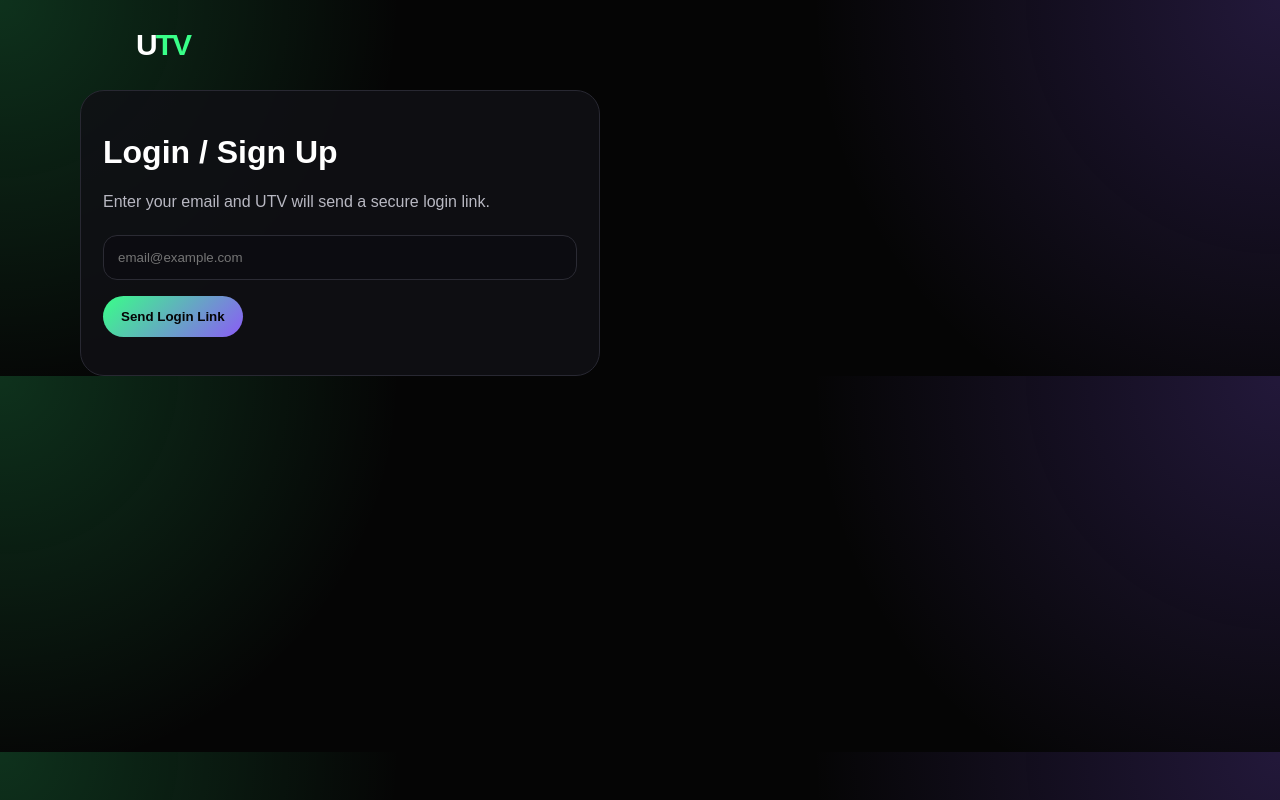
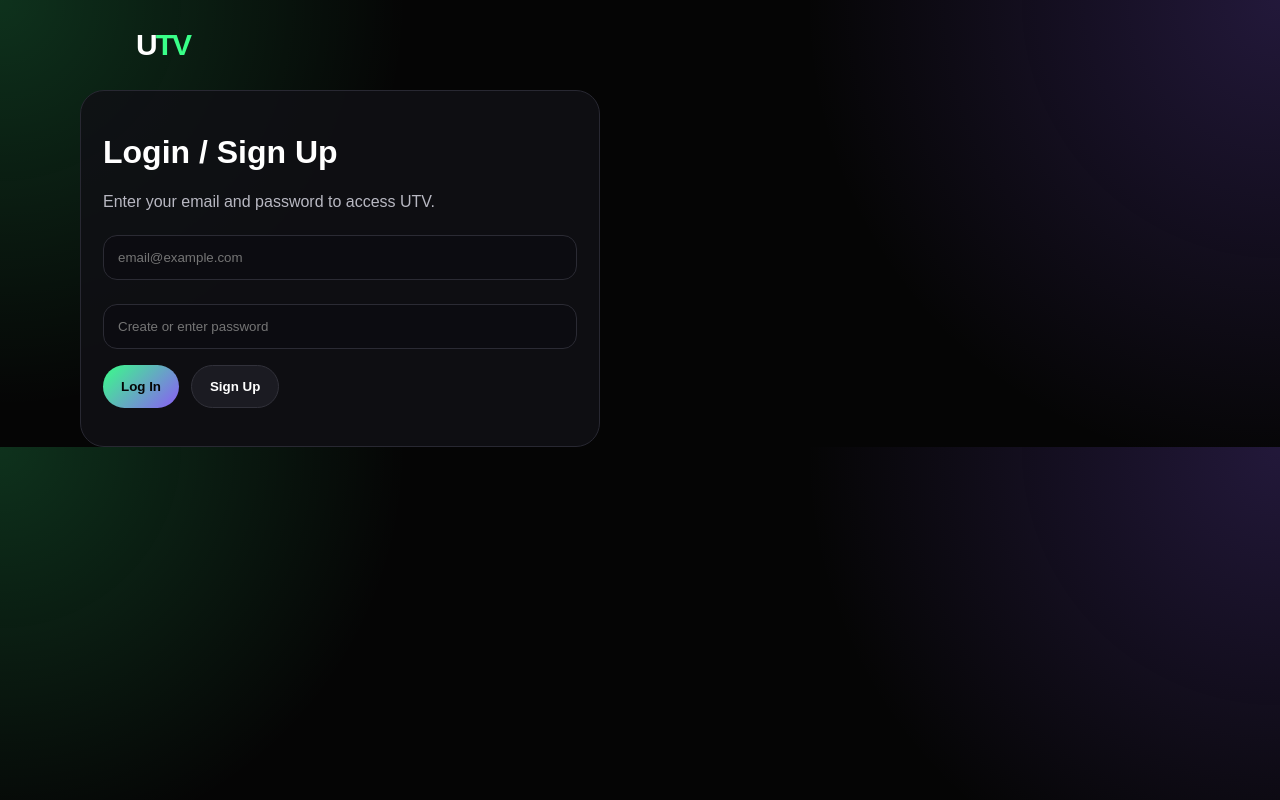
Before and after one commit to luchibagz-prog/utv-network-app, a Next.js app: page /login in a window 1280 px wide. Built offline with nearby package versions, Linux system fonts and the light colour scheme.

Commit message:
Add password login

```diff
--- a/app/login/page.tsx
+++ b/app/login/page.tsx
@@ -1,34 +1,85 @@
-'use client';
-import { useState } from 'react';
-import Link from 'next/link';
-import { supabase } from '../../lib/supabaseClient';
+"use client";
+
+import { useState } from "react";
+import Link from "next/link";
+import { supabase } from "../../lib/supabaseClient";
 
 export default function LoginPage() {
-  const [email, setEmail] = useState('');
-  const [message, setMessage] = useState('');
+  const [email, setEmail] = useState("");
+  const [password, setPassword] = useState("");
+  const [message, setMessage] = useState("");
 
-async function signIn() {
-  setMessage("Sending login link...");
+  async function login() {
+    setMessage("Logging in...");
 
-  const { error } = await supabase.auth.signInWithOtp({
-    email,
-    options: {
-      emailRedirectTo: "https://utv-network-app.vercel.app/watch",
-    },
-  });
+    const { error } = await supabase.auth.signInWithPassword({
+      email,
+      password,
+    });
 
-  setMessage(
-    error ? error.message : "Check your email for the login link."
-  );
-}
+    if (error) {
+      setMessage(error.message);
+      return;
+    }
+
+    window.location.href = "/watch";
+  }
+
+  async function signUp() {
+    setMessage("Creating account...");
+
+    const { error } = await supabase.auth.signUp({
+      email,
+      password,
+    });
+
+    if (error) {
+      setMessage(error.message);
+      return;
+    }
+
+    setMessage("Account created. You can log in now.");
+  }
+
   return (
     <main className="container">
-      <nav className="nav"><Link href="/" className="logo">U<span>TV</span></Link></nav>
-      <div className="card" style={{maxWidth:520}}>
+      <nav className="nav">
+        <Link href="/" className="logo">
+          U<span>TV</span>
+        </Link>
+      </nav>
+
+      <div className="card" style={{ maxWidth: 520 }}>
         <h1>Login / Sign Up</h1>
-        <p style={{color:'var(--muted)'}}>Enter your email and UTV will send a secure login link.</p>
-        <input className="input" placeholder="email@example.com" value={email} onChange={e=>setEmail(e.target.value)} />
-        <button className="btn" onClick={signIn}>Send Login Link</button>
+        <p style={{ color: "var(--muted)" }}>
+          Enter your email and password to access UTV.
+        </p>
+
+        <input
+          className="input"
+          placeholder="email@example.com"
+          value={email}
+          onChange={(e) => setEmail(e.target.value)}
+        />
+
+        <input
+          className="input"
+          type="password"
+          placeholder="Create or enter password"
+          value={password}
+          onChange={(e) => setPassword(e.target.value)}
+        />
+
+        <div style={{ display: "flex", gap: 12, flexWrap: "wrap" }}>
+          <button className="btn" onClick={login}>
+            Log In
+          </button>
+
+          <button className="btn secondary" onClick={signUp}>
+            Sign Up
+          </button>
+        </div>
+
         <p>{message}</p>
       </div>
     </main>
```
